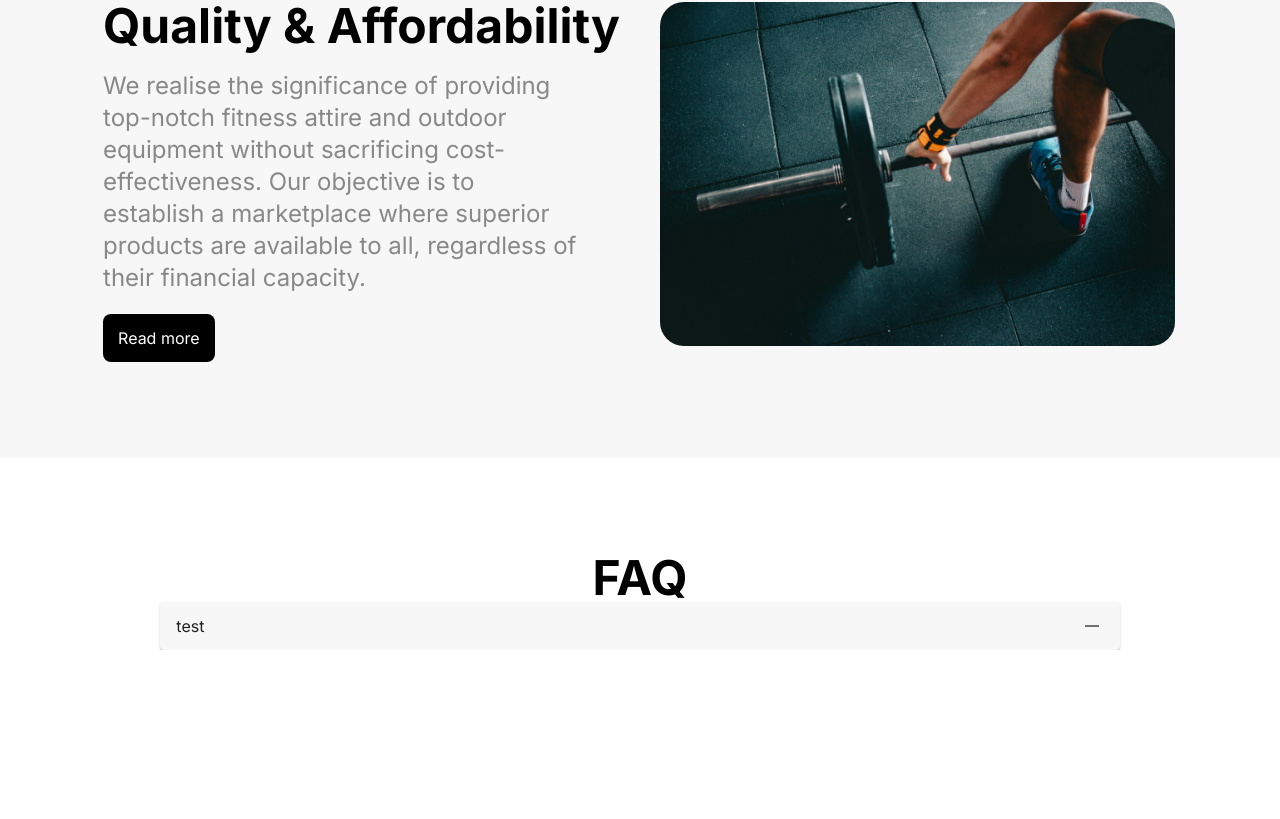
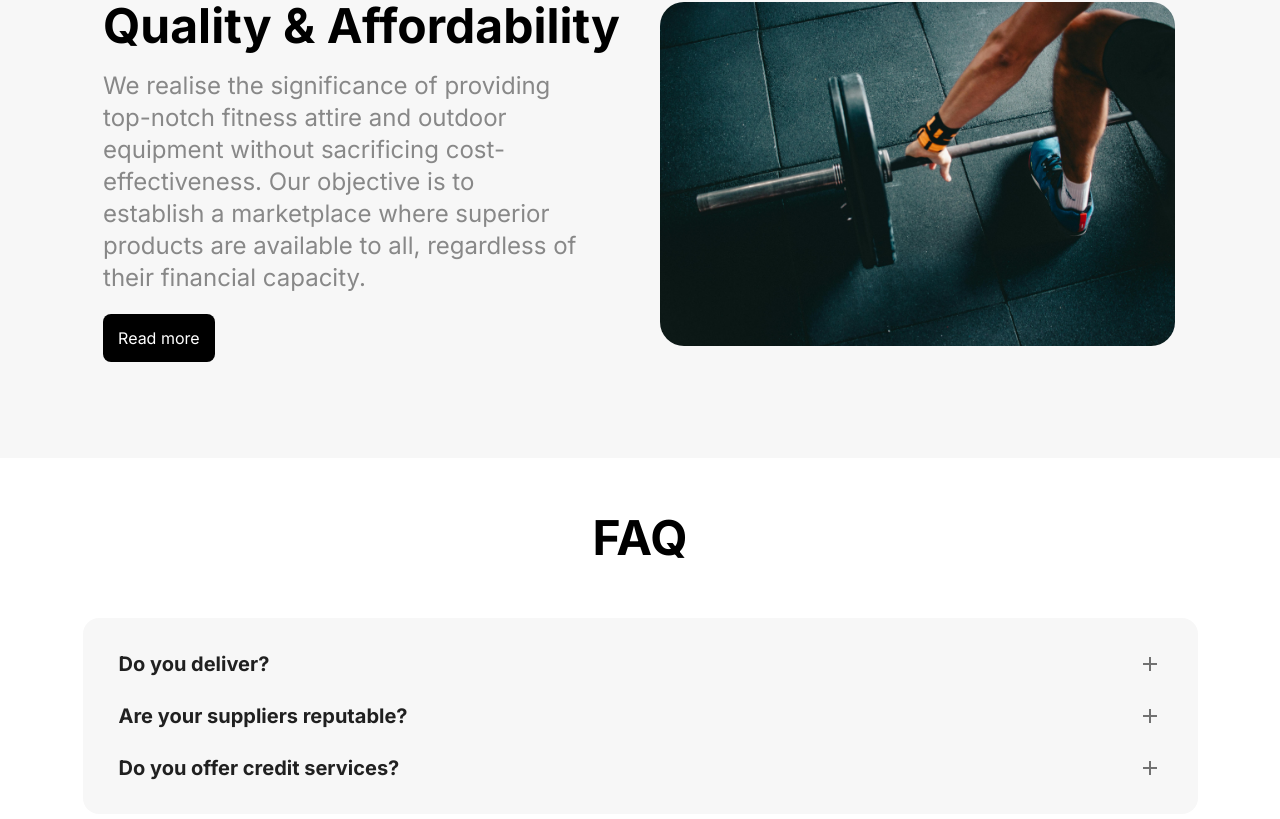
Before and after one commit to naeem2000/nova-athletics-landing, a Next.js app: page / in a window 1280 px wide. Shown: the part 1727-2546 px from the top of the page. Before the commit the page ends 2377 px from the top, so only its background shows below. Built offline with nearby package versions, Linux system fonts and the light colour scheme.

Commit message:
feat(faq): finished faq

```diff
--- a/src/app/components/About.tsx
+++ b/src/app/components/About.tsx
@@ -1,4 +1,5 @@
 'use client';
+import { typography } from '@/data';
 import { motionStyles } from './functions/constants';
 import { motion } from 'motion/react';
 import Image from 'next/image';
@@ -6,7 +7,7 @@ import React from 'react';
 
 export default function About() {
 	return (
-		<div id='about' className='bg-off-white px-5 py-16 laptop:py-24'>
+		<div id='about' className='bg-off-white px-8 py-16 laptop:py-24'>
 			<motion.div {...motionStyles} className='max-width'>
 				<div className='grid grid-cols-1 laptop:grid-cols-2 gap-0 laptop:gap-10'>
 					<div className='mb-10 laptop:mb-0 justify-self-start laptop:justify-self-end'>
@@ -21,10 +22,7 @@ export default function About() {
 					<div>
 						<h2 className='text-5xl font-bold'>Philosophy</h2>
 						<p className='max-w-full laptop:max-w-[476px] text-gray mt-5 text-2xl'>
-							We identify a niche in the market for premium fitness attire and
-							outdoor equipment at economic rates. Our vision is to span this
-							void by establishing a retail framework that puts these items
-							within reach of a wider audience.
+							{typography.about1}
 						</p>
 						<button className='mt-5'>Read more</button>
 					</div>
@@ -35,10 +33,7 @@ export default function About() {
 					<div className='order-2 laptop:order-1 justify-self-start laptop:justify-self-end'>
 						<h2 className='text-5xl font-bold'>Quality & Affordability</h2>
 						<p className='max-w-full laptop:max-w-[476px] text-gray mt-5 text-2xl'>
-							We realise the significance of providing top-notch fitness attire
-							and outdoor equipment without sacrificing cost-effectiveness. Our
-							objective is to establish a marketplace where superior products
-							are available to all, regardless of their financial capacity.
+							{typography.about2}
 						</p>
 						<button className='mt-5'>Read more</button>
 					</div>
--- a/src/app/components/Accordion.tsx
+++ b/src/app/components/Accordion.tsx
@@ -2,29 +2,31 @@
 
 import AccordionDetails from '@mui/material/AccordionDetails';
 import AccordionSummary from '@mui/material/AccordionSummary';
+import RemoveIcon from '@mui/icons-material/Remove';
 import Accordion from '@mui/material/Accordion';
+import AddIcon from '@mui/icons-material/Add';
 import React, { useState } from 'react';
-import { motion } from 'motion/react';
-import AddIcon from '@mui/icons-material/Add';
-import RemoveIcon from '@mui/icons-material/Remove';
+
 type Props = {
 	heading: string;
 	text: string;
+	index: number;
 };
 
-export default function AccordionComponent({ heading, text }: Props) {
+export default function AccordionComponent({ heading, text, index }: Props) {
 	const [isExpanded, setIsExpanded] = useState<boolean>(false);
+
 	return (
-		<motion.div className='flex items-center justify-center'>
-			<Accordion className='max-w-[1075px] !bg-off-white'>
-				<AccordionSummary
-					onClick={() => setIsExpanded(!isExpanded)}
-					expandIcon={isExpanded ? <AddIcon /> : <RemoveIcon />}
-				>
-					{heading}
-				</AccordionSummary>
-				<AccordionDetails>{text}</AccordionDetails>
-			</Accordion>
-		</motion.div>
+		<Accordion key={index} className='max-w-[1075px] w-full !bg-off-white'>
+			<AccordionSummary
+				onClick={() => setIsExpanded(!isExpanded)}
+				expandIcon={isExpanded ? <RemoveIcon /> : <AddIcon />}
+			>
+				<p className='font-bold text-xl'>{heading}</p>
+			</AccordionSummary>
+			<AccordionDetails>
+				<p className='ml-12'>{text}</p>
+			</AccordionDetails>
+		</Accordion>
 	);
 }
--- a/src/app/components/Faq.tsx
+++ b/src/app/components/Faq.tsx
@@ -4,18 +4,29 @@ import { motionStyles } from './functions/constants';
 import AccordionComponent from './Accordion';
 import { motion } from 'motion/react';
 import React from 'react';
+import { accordionItems } from '@/data';
 
 export default function Faq() {
 	return (
-		<motion.div {...motionStyles} className='max-width'>
-			<div className='flex items-center justify-center flex-col mt-24 w-full'>
-				<h2 className='text-5xl font-bold'>FAQ</h2>
+		<motion.div {...motionStyles} className='max-width px-8 py-14'>
+			<div className='flex items-center justify-center flex-col w-full'>
+				<h2 className='text-5xl font-bold mb-14'>FAQ</h2>
 			</div>
-			<AccordionComponent
-				heading='test'
-				text='Lorem ipsum dolor sit amet, consectetur adipiscing elit. Suspendisse
-					malesuada lacus ex, sit amet blandit leo lobortis eget.'
-			/>
+			<div className='flex items-center justify-center flex-col '>
+				<div className='bg-off-white px-5 py-5 w-max rounded-2xl'>
+					{accordionItems.map((items, index) => {
+						return (
+							<div key={index}>
+								<AccordionComponent
+									index={index}
+									heading={items.heading}
+									text={items.text}
+								/>
+							</div>
+						);
+					})}
+				</div>
+			</div>
 		</motion.div>
 	);
 }
--- a/src/app/components/Hero.tsx
+++ b/src/app/components/Hero.tsx
@@ -14,7 +14,7 @@ export default function Hero() {
 			initial={{ opacity: 0 }}
 			whileInView={{ opacity: 1 }}
 			transition={{ duration: 1, delay: delay.hero }}
-			className='border-t border-border-grey !mt-1 max-width px-5 laptop:p-0'
+			className='border-t border-border-grey !mt-1 max-width px-8 laptop:p-0'
 		>
 			<h1 className='mt-12 laptop:mt-24 text-4xl laptop:text-7xl laptop:tracking-[-3.8px] font-bold text-center mb-12'>
 				NOVA ATHLETICS
--- a/src/app/components/Nav.tsx
+++ b/src/app/components/Nav.tsx
@@ -42,15 +42,15 @@ export default function Nav() {
 				</div>
 			</motion.div>
 			<div
-				className={`fixed block laptop:hidden w-4/6 h-screen top-0 transform transition-transform ease-linear duration-300 -translate-x-[900px] bg-black z-50 text-white ${
+				className={`fixed block laptop:hidden w-4/6 h-screen top-0 bottom-0 transform transition-transform ease-in-out duration-500 -translate-x-full bg-black z-50 text-white ${
 					isNavOpen && '!translate-x-0'
 				}`}
 			>
 				<div className='border-b border-white px-5 pt-5 pb-3'>
 					<span className='text-lg'>NOVA ATHLETICS</span>
 				</div>
-				<div className='p-5 flex justify-between flex-col h-full'>
-					<div className='flex flex-col h-full'>
+				<div className='p-5 flex justify-between flex-col'>
+					<div className='flex flex-col'>
 						{navItems.map((item, index) => {
 							return (
 								<Link
@@ -64,7 +64,7 @@ export default function Nav() {
 							);
 						})}
 					</div>
-					<p>awe</p>
+					<p className='text-white'>awe</p>
 				</div>
 			</div>
 		</div>
--- a/src/app/globals.css
+++ b/src/app/globals.css
@@ -52,6 +52,11 @@ button:hover {
 	}
 }
 
+.css-1808mag-MuiPaper-root-MuiAccordion-root:last-of-type {
+	border-radius: 0px !important;
+	box-shadow: none;
+}
+
 .css-jineix-MuiButtonBase-root-MuiAccordionSummary-root {
 	flex-direction: row-reverse !important;
 }
--- /dev/null
+++ b/src/app/not-found.tsx
@@ -0,0 +1,23 @@
+'use client';
+
+import { motionStyles } from './components/functions/constants';
+import { useRouter } from 'next/navigation';
+import { motion } from 'motion/react';
+import React from 'react';
+
+export default function NotFound() {
+	const router = useRouter();
+
+	return (
+		<motion.div
+			{...motionStyles}
+			className='max-width flex items-center justify-center h-screen flex-col px-8 text-center'
+		>
+			<h1 className='text-6xl'>404?</h1>
+			<p className='text-2xl laptop:text-3xl my-9'>
+				You must have lost your way...
+			</p>
+			<button onClick={() => router.back()}>Go back</button>
+		</motion.div>
+	);
+}
--- a/src/data.ts
+++ b/src/data.ts
@@ -1,4 +1,4 @@
-import { NavItems } from './modules';
+import { AccordionItems, NavItems } from './modules';
 
 export const navItems: NavItems = [
 	{
@@ -14,3 +14,25 @@ export const navItems: NavItems = [
 		link: 'www.google.com',
 	},
 ];
+
+export const accordionItems: AccordionItems = [
+	{
+		heading: 'Do you deliver?',
+		text: 'Lorem ipsum dolor sit amet, consectetur adipiscing elit. Vestibulum eu vulputate lorem. Donec at metus quis felis feugiat facilisis nec in nisi. Cras maximus ut ex quis efficitur. Nam vitae tortor nunc. Donec consequat pellentesque tortor, vitae vulputate urna aliquam eu. Proin at sollicitudin justo. Suspendisse blandit rutrum elit, sed porta ligula volutpat ut.',
+	},
+	{
+		heading: 'Are your suppliers reputable?',
+		text: ' Vivamus ut lobortis dolor, sit amet gravida mi. Curabitur ac nisi quis justo iaculis tristique. Nunc non egestas velit. Suspendisse at mattis orci.',
+	},
+	{
+		heading: 'Do you offer credit services?',
+		text: 'Nunc tortor lacus, euismod sit amet tincidunt et, efficitur sit amet eros. Maecenas non nunc eget nulla consequat tempor in quis nunc. Aenean sed orci nec mauris tempor facilisis quis id ex. Proin ultricies ipsum vitae cursus rutrum.',
+	},
+];
+
+export const typography = {
+	about1:
+		'We identify a niche in the market for premium fitness attire and outdoor equipment at economic rates. Our vision is to span this void by establishing a retail framework that puts these items within reach of a wider audience.',
+	about2:
+		'We realise the significance of providing top-notch fitness attire and outdoor equipment without sacrificing cost-effectiveness. Our objective is to establish a marketplace where superior products are available to all, regardless of their financial capacity.',
+};
--- a/src/modules.ts
+++ b/src/modules.ts
@@ -15,3 +15,8 @@ export type NavItems = {
 	label: string;
 	link: string;
 }[];
+
+export type AccordionItems = {
+	heading: string;
+	text: string;
+}[];
```
